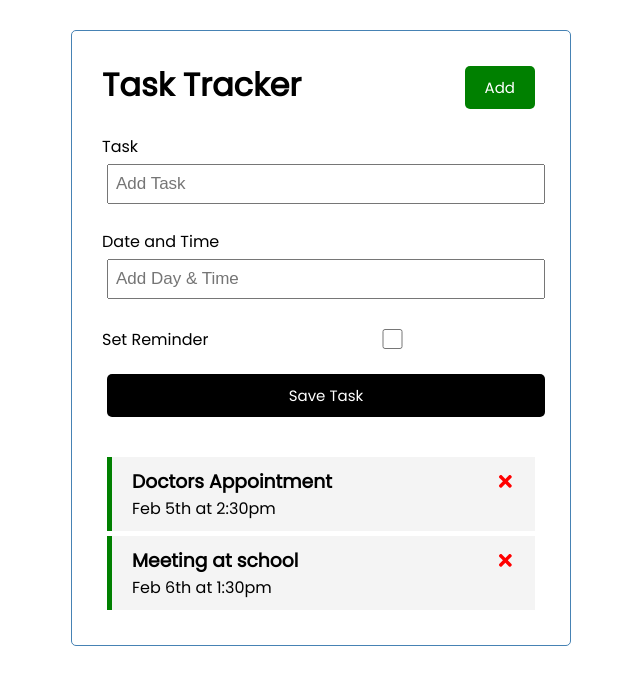
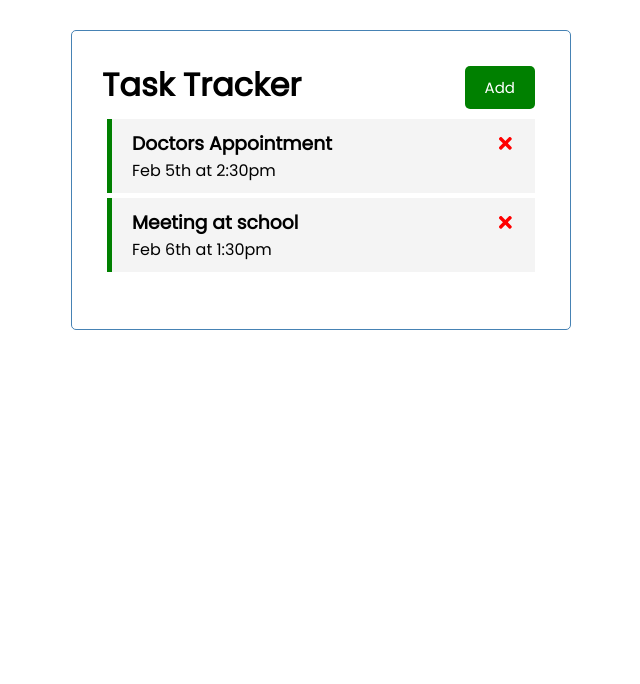
Before and after one commit to HT-Dat/react-task-tracker, a React (Create React App) app: page / in a window 1280 px wide. Shown: the top 684 px of the page, without its empty margins (319-959 px from the left). Built offline with nearby package versions, Linux system fonts and the light colour scheme.

Commit message:
Button toggle form visible

```diff
--- a/src/App.js
+++ b/src/App.js
@@ -4,6 +4,7 @@ import AddTask from "./component/AddTask";
 import { useState } from "react";
 
 function App() {
+  const [showAddTask, setShowAddTask] = useState(false);
   const [tasks, setTask] = useState([
     {
       id: 1,
@@ -29,14 +30,14 @@ function App() {
     );
   };
   const addTask = (task) => {
-    const id = Math.floor(Math.random() * 10000 +1);
-    const newTask = {id,...task}
-    setTask([...tasks,newTask])
-  }
+    const id = Math.floor(Math.random() * 10000 + 1);
+    const newTask = { id, ...task };
+    setTask([...tasks, newTask]);
+  };
   return (
     <div className="container">
-      <Header />
-      <AddTask onAdd={addTask}/>
+      <Header onAdd={()=>setShowAddTask(!showAddTask)} showAddTask={showAddTask}/>
+      {showAddTask ? <AddTask onAdd={addTask} /> : ""}
       {tasks.length > 0 ? (
         <Tasks tasks={tasks} onDelete={deleteTask} onToggle={toggleReminder} />
       ) : (
--- a/src/component/Header.js
+++ b/src/component/Header.js
@@ -1,27 +1,24 @@
-import PropTypes from 'prop-types'
-import Button from './Button'
-const Header = ({title}) => {
-    const onClick=()=>{
-        console.log('click');
-    }
+import PropTypes from "prop-types";
+import Button from "./Button";
+const Header = ({ title, onAdd, showAddTask }) => {
   return (
     <header>
       {/* <h1 style={{color:'red', backgroundColor: 'black'}}>{title}</h1> */}
       {/* <h1 style={headingStyle}>{title}</h1> */}
       <h1>{title}</h1>
-            <Button color='green' text='Add' onClick={onClick}/>
+      <Button color="green" text={showAddTask ? "Close" : "Add"} onClick={onAdd} />
     </header>
-    )
-}
+  );
+};
 Header.defaultProps = {
-    title: 'Task Tracker',
-}
+  title: "Task Tracker",
+};
 
-Header.propTypes= {
-    title: PropTypes.string.isRequired
-}
+Header.propTypes = {
+  title: PropTypes.string.isRequired,
+};
 // const headingStyle = {
 //     color: 'red',
 //     backgroundColor: 'black'
 // }
-export default Header
+export default Header;
```
Lines whose indentation alone changed are shown as unchanged.
